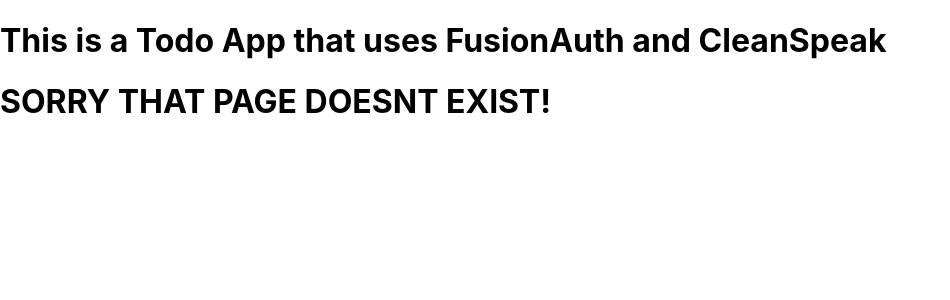
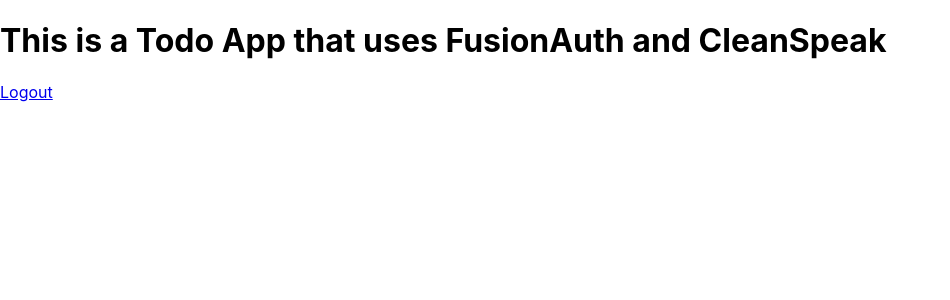
Before and after one commit to TharonWeighill/todo_ui, a React (Create React App) app: page /logout in a window 1280 px wide. Shown: the top 300 px of the page, without its empty margins (0-950 px from the left). Built offline with nearby package versions, Linux system fonts and the light colour scheme.

Commit message:
ADD FusionAuthLogout.jsx

```diff
--- a/src/App.js
+++ b/src/App.js
@@ -1,10 +1,11 @@
 import './App.css';
-import FusionAuthLogin from './components/FusionAuthLogin'
+import { Routes, Route } from "react-router-dom";
+import Home from "./components/Home";
+import ErrorPage from "./components/ErrorPage";
+import FusionAuthLogout from './components/FusionAuthLogout';
+import FusionAuthLogin from './components/FusionAuthLogin';
 import TodoForm from './components/TodoForm';
 import FetchTodoLists from "./components/TodoLists";
-import Home from "./components/Home";
-import { Router, Routes, Route } from "react-router-dom";
-import ErrorPage from "./components/ErrorPage";
 
 
 
@@ -15,6 +16,7 @@
               <Routes>
                   <Route path="/home" element={<Home />} />
                   <Route path="/login" element={<FusionAuthLogin />} />
+                  <Route path="/logout" element={<FusionAuthLogout />} />
                   <Route path="/new_todo" element={<TodoForm />} />
                   <Route path="/todo_lists" element={<FetchTodoLists />} />
                   <Route path="*" element={<ErrorPage />} />
--- a/src/components/FusionAuthLogin.jsx
+++ b/src/components/FusionAuthLogin.jsx
@@ -4,10 +4,8 @@
     render () {
         return (
         <div>
-            <a href="http://localhost:9011/oauth2/authorize?client_id=a7f398aa-8337-4112-94a0-f99bc29a8136&response_type=code&redirect_uri=http://localhost:3000/home">Login</a>
+            <a href="http://localhost:9011/oauth2/authorize?client_id=a7f398aa-8337-4112-94a0-f99bc29a8136&response_type=code&redirect_uri={http://localhost:3000/home}">Login</a>
         </div>
         )}
-
     ;
-
 }
--- /dev/null
+++ b/src/components/FusionAuthLogout.jsx
@@ -0,0 +1,11 @@
+import React from 'react'
+
+export default class FusionAuthLogout extends React.Component {
+    render () {
+        return (
+            <div>
+                <a href="http://localhost:9011/oauth2/logout?client_id=a7f398aa-8337-4112-94a0-f99bc29a8136">Logout</a>
+            </div>
+        )}
+    ;
+}
```
